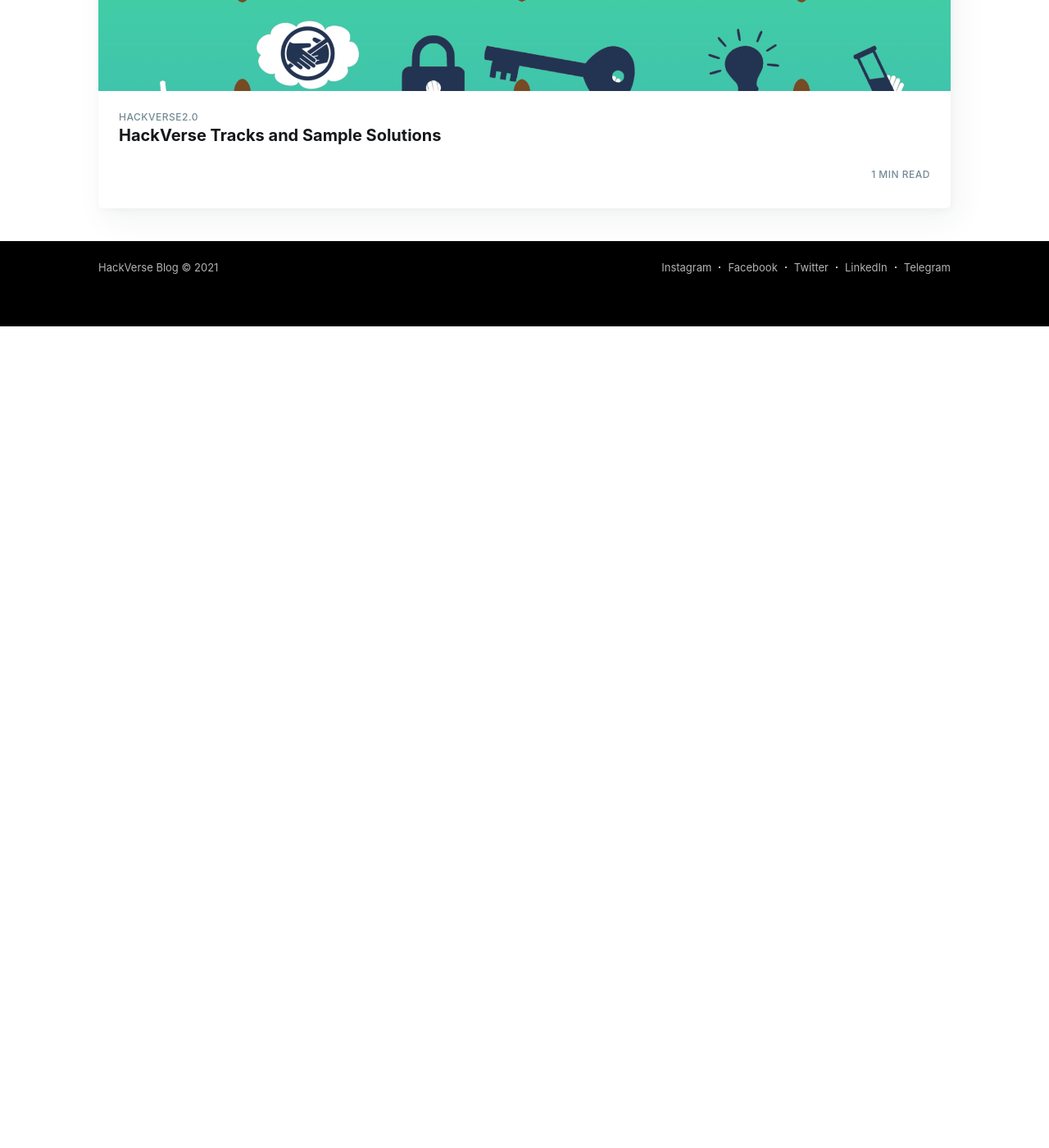
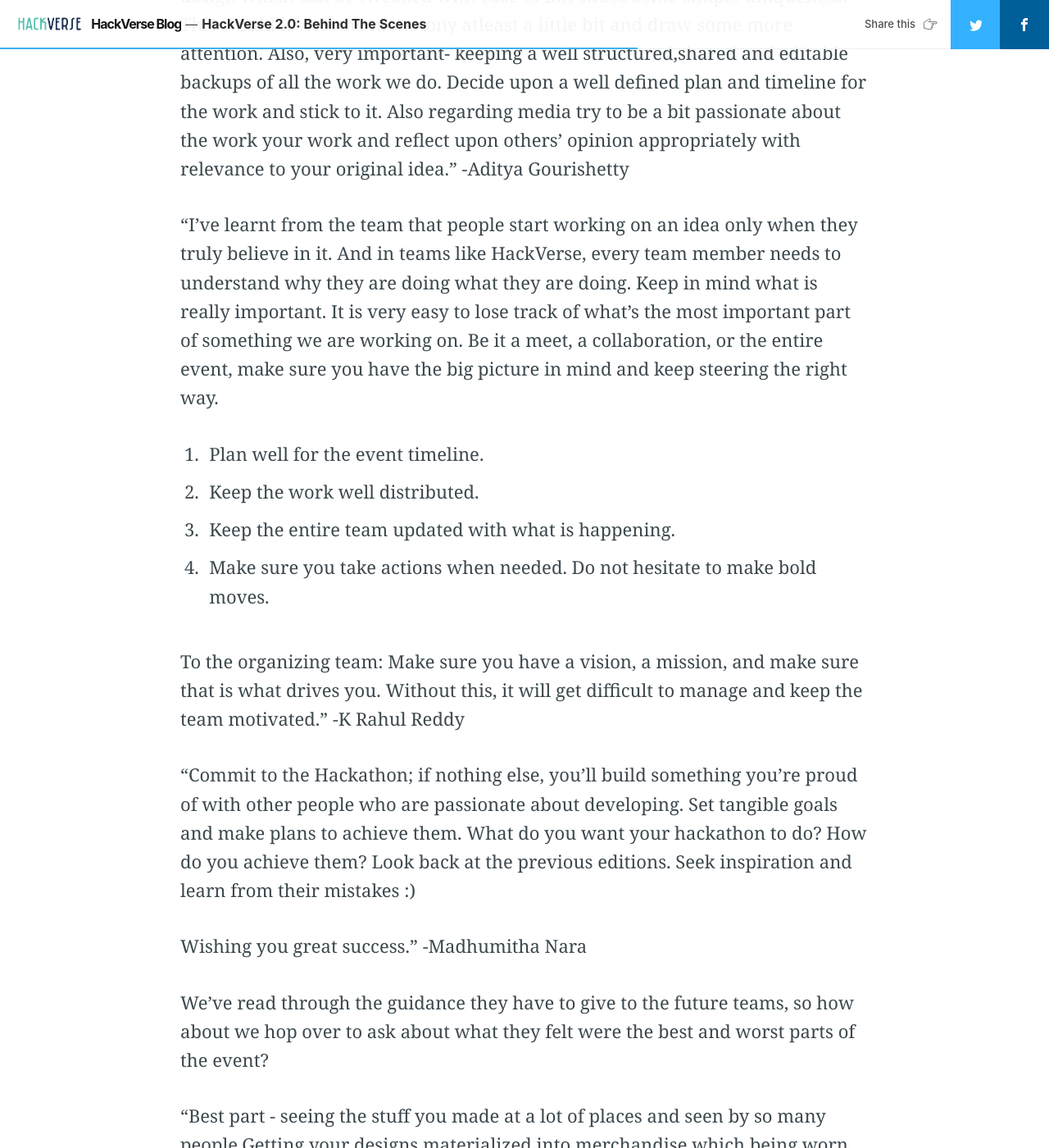
Before and after one commit to HackVerse/blog, a Jekyll site: the page built from _posts/2021-11-30-hackverse-behind-the-scenes.md, in a window 1280 px wide and 1400 px high, scrolled down 3771 px. Shown: the whole window at 82% size. Built offline with Jekyll 4.4.1, drawn with Linux system fonts in a browser that asks for light colours; nearby versions of some CDN libraries; our own code applies the rules of GitHub Pages for plain Markdown files; comment, search, counter and statistics services are not loaded; before the commit the page ends 4169 px from its top, so only the background shows below that; some of the changed text lies outside the part shown.

Commit message:
Update 2021-11-30-hackverse-behind-the-scenes.md

```diff
--- a/_posts/2021-11-30-hackverse-behind-the-scenes.md
+++ b/_posts/2021-11-30-hackverse-behind-the-scenes.md
@@ -3,7 +3,7 @@ layout: post
 current: post
 cover:  assets/images/behind-the-scenes/cover.jpeg
 navigation: True
-title:  HackVerse 2.0: Behind The Scenes
+title:  "HackVerse 2.0: Behind The Scenes"
 date: 2021-11-30
 tags: [hackverse2.0]
 class: post-template
@@ -11,7 +11,6 @@ subclass: 'post hackverse'
 author:
 - Ramya Suresh Hegde
 ---
-
 
 With the second edition of HackVerse, HackVerse 2.0, done and dusted for the year, it's time to look back on the event and reminisce on all the good - and bad - experiences.
 
@@ -60,3 +59,45 @@ Despite these numerous challenges, the team not only rose to the challenge, but
 
 1. Plan well for the event timeline.
 2. Keep the work well distributed.
+3. Keep the entire team updated with what is happening.
+4. Make sure you take actions when needed. Do not hesitate to make bold moves.
+
+To the organizing team: Make sure you have a vision, a mission, and make sure that is what drives you. Without this, it will get difficult to manage and keep the team motivated."
+-K Rahul Reddy
+
+"Commit to the Hackathon; if nothing else, you'll build something you're proud of with other people who are passionate about developing. Set tangible goals and make plans to achieve them. What do you want your hackathon to do? How do you achieve them? Look back at the previous editions. Seek inspiration and learn from their mistakes :)
+
+Wishing you great success."
+-Madhumitha Nara
+
+
+We've read through the guidance they have to give to the future teams, so how about we hop over to ask about what they felt were the best and worst parts of the event?
+
+"Best part - seeing the stuff you made at a lot of places and seen by so many people.Getting your designs materialized into merchandise which being worn and used by a lot of people. Meeting with people with a lot of different ideas while coming up with a even better ideas working as a team.
+Worst part - when sometimes things don't go right and you have to compromise on ideas and publish or manage with unfinished and unsatisfactory work which will be seen by everyone aswell."
+-Aditya Gourishetty
+
+"Best part: We had a lot of online collaborations and sponsor incentive ideas. We were able to attract a good number of participants. The submission evaluation and fair judging policies
+Worst:We did not have the plan for the D-Day ready in advance. We should have worked on it from the start. Online publicity + outreach: we should have started applications earlier, did more publicity.
+- Closing on logistics: The goodies logistics should have been planned before the event even happened. Pushing it to post event delayed a lot of things and caused unexpected issues."
+-K Rahul Reddy
+
+"The best part is the amazing feedback we've received from our participants regarding the event. The only bad taste in my mouth is that we were unable to ship goodies, none of us anticipated the paperwork involved."
+-Madhumitha Nara
+
+
+And finally, let's ask them if they have any last words for us!
+
+"Looking back, I think we should have worked a bit more on getting goodies for our participants and improve our branding."
+-Madhumitha Nara
+
+"There is no real hierarchy within the heads, we all tried maintaining things that way. But some decisions have to come from some team heads. Make sure everyone is inclusive and included."
+-K Rahul Reddy
+
+"Just do it, apply meet new people and learn new stuff.
+
+Start well in advance, work regularly the final day will be here before you know it."
+-Vybhav Pai
+
+"The unexpected second wave of Covid wrecked havoc on our plans by cutting off contact with our vendors, leading to an inability to procure our orders. Even after shop reopened, getting back on track was a task easier said than done. Picking up and continuing months-old conversations was even more troublesome than starting new negotiations. And to ensure the best experience for all participants, we needed to work out the finer details properly. We'd like to offer a thank you for your patience and understanding thus far, and please rest assured that we will deliver on our promises as soon as possible!"
+- Team HackVerse
```
